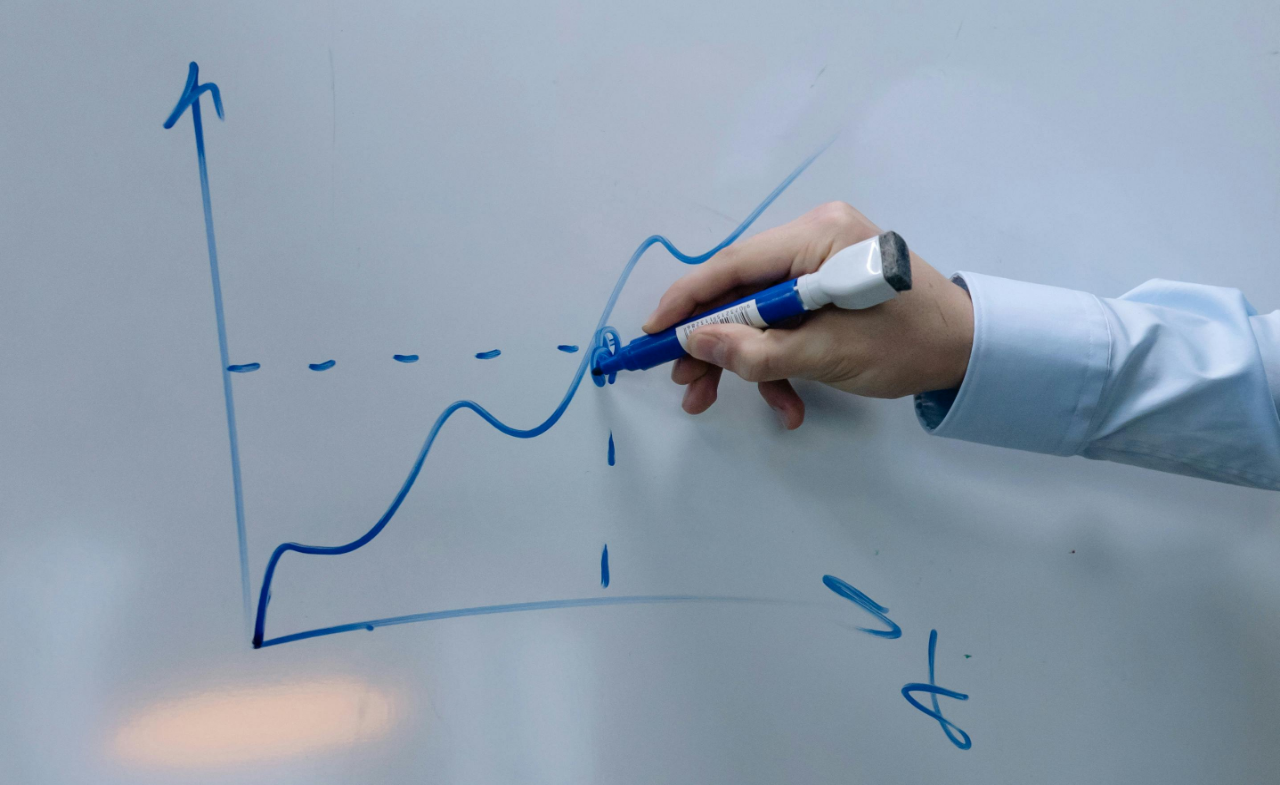
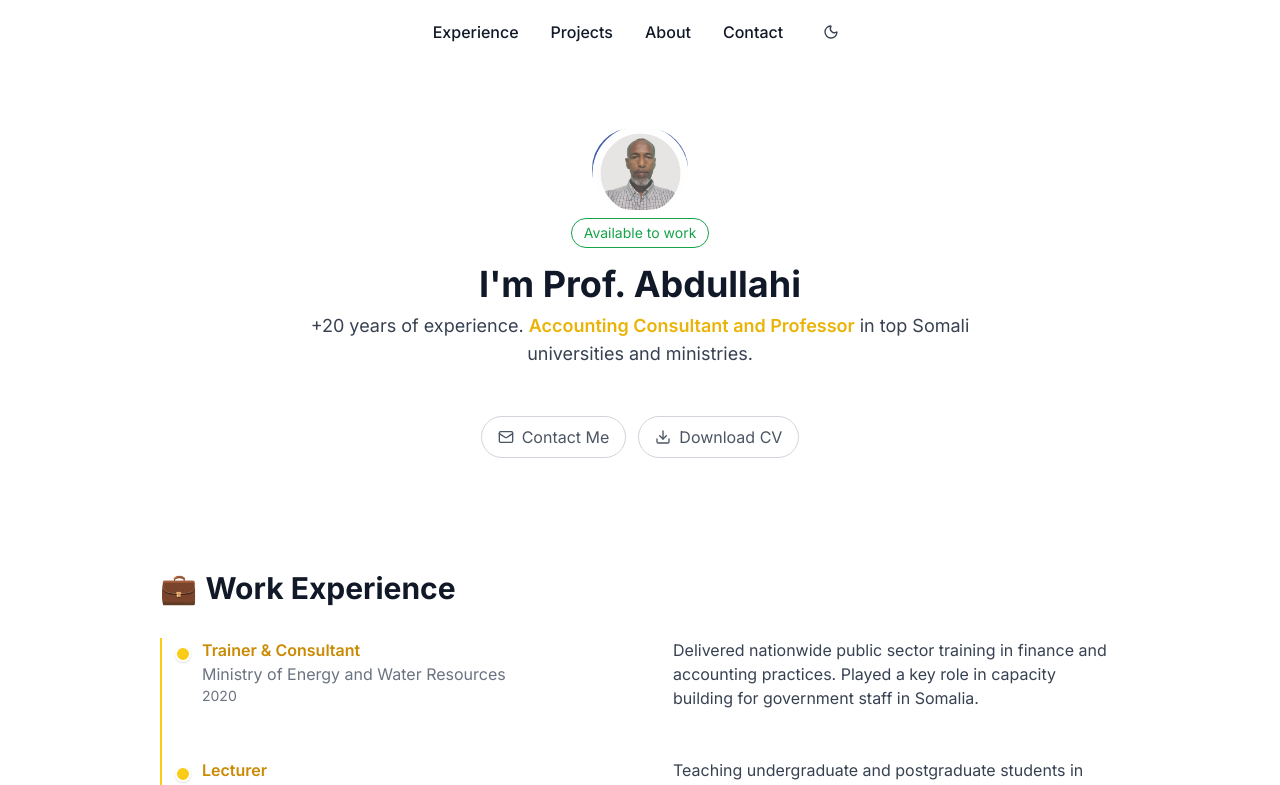
Before and after one commit to Apdalle-Mustaph/myportfolio, a Next.js app: page / in a window 1280 px wide. Shown: the top 785 px of the page. Built offline with nearby package versions, Linux system fonts and the light colour scheme.

Commit message:
fixed issues

```diff
--- a/globals.css
+++ b/globals.css
@@ -1,12 +1,14 @@
 @tailwind base;
 @tailwind components;
 @tailwind utilities;
+
 @import url('https://fonts.googleapis.com/css2?family=Inter:wght@400;500;700&display=swap');
 
 body {
   @apply bg-white text-gray-900 dark:bg-gray-900 dark:text-white;
   transition: all 0.2s ease-in-out;
 }
+
 html {
   scroll-behavior: smooth;
 }
--- a/package.json
+++ b/package.json
@@ -22,9 +22,9 @@
   "devDependencies": {
     "@types/node": "22.15.30",
     "@types/react": "19.1.6",
-    "autoprefixer": "^10.4.14",
-    "postcss": "^8.4.21",
-    "tailwindcss": "^3.4.1",
+    "autoprefixer": "^10.4.21",
+    "postcss": "^8.5.4",
+    "tailwindcss": "^3.4.17",
     "typescript": "^5.3.3"
   }
 }
--- /dev/null
+++ b/postcss.config.js
@@ -0,0 +1,7 @@
+
+module.exports = {
+  plugins: {
+    tailwindcss: {},
+    autoprefixer: {},
+  },
+};
--- /dev/null
+++ b/tailwind.config.js
@@ -0,0 +1,17 @@
+/** @type {import('tailwindcss').Config} */
+module.exports = {
+  darkMode: 'class',
+  content: [
+    './app/**/*.{js,ts,jsx,tsx}',
+    './pages/**/*.{js,ts,jsx,tsx}',
+    './components/**/*.{js,ts,jsx,tsx}',
+  ],
+  theme: {
+    extend: {
+      fontFamily: {
+        inter: ['Inter', 'sans-serif'],
+      },
+    },
+  },
+  plugins: [require('@tailwindcss/typography')],
+};
```
Also changed, not shown: 2 other files (tests, documents, lock files or other folders).
